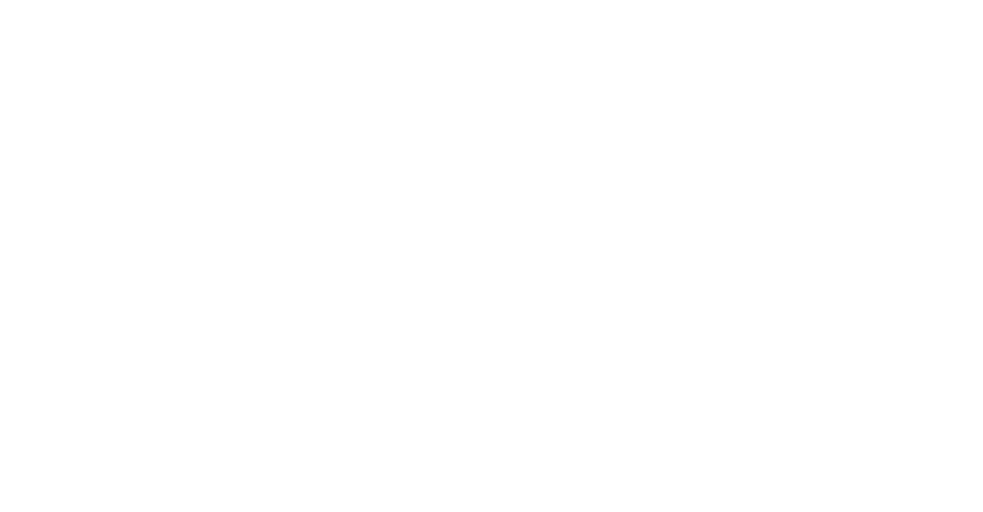
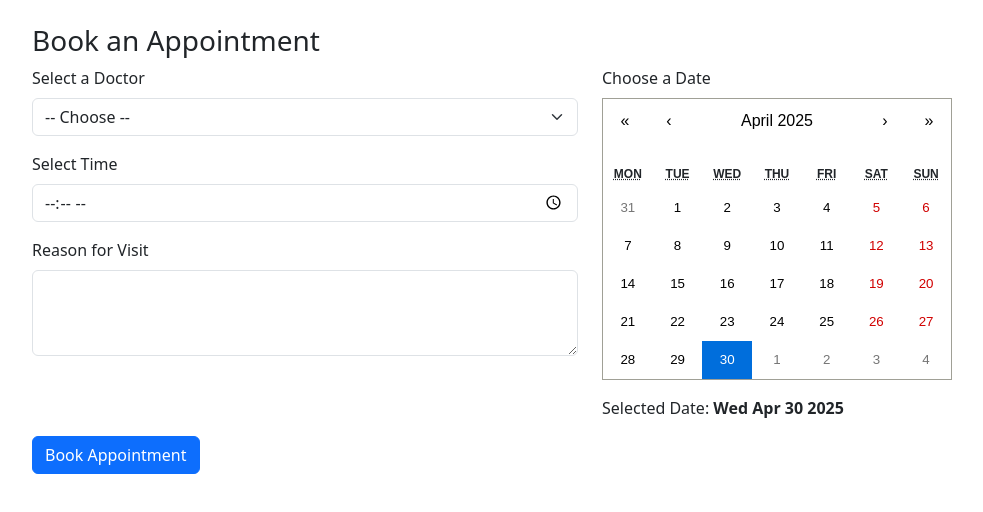
Before and after one commit to Shyam-Gopal-Shrestha/Clinic-Management-System, a React (Vite) app in the folder CMS_client/: page /book-appointment in a window 1280 px wide. Before the commit this address had no page. Shown: the top 512 px of the page, without its empty margins (50-1033 px from the left). Built offline with nearby package versions, Linux system fonts and the light colour scheme.

Commit message:
adding booking features

```diff
--- a/CMS_client/src/App.jsx
+++ b/CMS_client/src/App.jsx
@@ -4,6 +4,7 @@ import "./App.css";
 import "bootstrap/dist/css/bootstrap.min.css";
 import Dashboard from "./page/Dashboard";
 import DoctorDashboard from "./page/DoctorDashboard";
+import BookAppointment from "./page/BookAppointment";
 import { ToastContainer, toast } from "react-toastify";
 
 function App() {
@@ -14,6 +15,7 @@ function App() {
           <Route path="/" element={<HomePage />} />
           <Route path="/dashboard" element={<Dashboard />} />
           <Route path="/doctor-dashboard" element={<DoctorDashboard />} />
+          <Route path="/book-appointment" element={<BookAppointment />} />
         </Routes>
       </Router>
       <ToastContainer />
--- /dev/null
+++ b/CMS_client/src/page/BookAppointment.jsx
@@ -0,0 +1,89 @@
+import React, { useState } from "react";
+import { Container, Form, Button, Row, Col, Alert } from "react-bootstrap";
+import Calendar from "react-calendar";
+
+function BookAppointment() {
+  const [selectedDate, setSelectedDate] = useState(new Date());
+  const [form, setForm] = useState({
+    doctor: "",
+    time: "",
+    reason: "",
+  });
+  const [confirmed, setConfirmed] = useState(false);
+
+  const handleChange = (e) => {
+    setForm({ ...form, [e.target.name]: e.target.value });
+  };
+
+  const handleSubmit = (e) => {
+    e.preventDefault();
+    // Normally you'd send data to a backend here
+    setConfirmed(true);
+  };
+
+  return (
+    <Container className="mt-4">
+      <h3>Book an Appointment</h3>
+      {confirmed && (
+        <Alert variant="success">Appointment booked successfully!</Alert>
+      )}
+      <Form onSubmit={handleSubmit}>
+        <Row>
+          <Col md={6}>
+            <Form.Group className="mb-3">
+              <Form.Label>Select a Doctor</Form.Label>
+              <Form.Select
+                name="doctor"
+                value={form.doctor}
+                onChange={handleChange}
+                required
+              >
+                <option value="">-- Choose --</option>
+                <option value="Dr. Anjali Thapa">Dr. Anjali Thapa</option>
+                <option value="Dr. Sujan Prajapati">Dr. Sujan Prajapati</option>
+                <option value="Dr. Shalu Pokhrel">Dr. Shalu Pokhrel</option>
+              </Form.Select>
+            </Form.Group>
+
+            <Form.Group className="mb-3">
+              <Form.Label>Select Time</Form.Label>
+              <Form.Control
+                type="time"
+                name="time"
+                value={form.time}
+                onChange={handleChange}
+                required
+              />
+            </Form.Group>
+
+            <Form.Group className="mb-3">
+              <Form.Label>Reason for Visit</Form.Label>
+              <Form.Control
+                as="textarea"
+                rows={3}
+                name="reason"
+                value={form.reason}
+                onChange={handleChange}
+                required
+              />
+            </Form.Group>
+          </Col>
+
+          <Col md={6}>
+            <Form.Label>Choose a Date</Form.Label>
+            <Calendar value={selectedDate} onChange={setSelectedDate} />
+            <p className="mt-3">
+              Selected Date: <strong>{selectedDate.toDateString()}</strong>
+            </p>
+          </Col>
+        </Row>
+
+        <Button type="submit" variant="primary">
+          Book Appointment
+        </Button>
+      </Form>
+    </Container>
+  );
+}
+
+export default BookAppointment;
--- a/CMS_client/src/page/Dashboard.jsx
+++ b/CMS_client/src/page/Dashboard.jsx
@@ -3,6 +3,7 @@ import logo from "../assets/logo.png";
 import Calendar from "react-calendar";
 import "react-calendar/dist/Calendar.css";
 import { FaBell } from "react-icons/fa"; // Import the notification icon
+import { Link } from "react-router-dom";
 
 import {
   Container,
@@ -29,29 +30,15 @@ function Dashboard() {
           backgroundColor: "#10898D",
         }}
       >
-        {/* Logo Section */}
-        {/* <Col>
-          <div
-            className="d-flex align-items-center"
-            style={{
-              backgroundColor: "#d1ecf1", // Light blue for the logo section
-              padding: "5px",
-            }}
-          >
-            <div style={{ width: "80px", height: "80px" }}>
-              <img
-                src={logo}
-                alt="Clinic Logo"
-                style={{ width: "100%", height: "100%", objectFit: "contain" }}
-              />
-            </div>
-          </div>
-        </Col> */}
         <Col>
           {/* Navbar Section */}
           <Navbar expand="lg" className="flex-grow-1 ms-3">
             <Nav className="ms-auto d-flex align-items-center">
-              <Nav.Link href="#" style={{ color: "#fff" }}>
+              <Nav.Link
+                as={Link}
+                to="/book-appointment"
+                style={{ color: "#fff" }}
+              >
                 Book Appointment
               </Nav.Link>
               <Nav.Link href="#" style={{ color: "#fff" }}>
```
